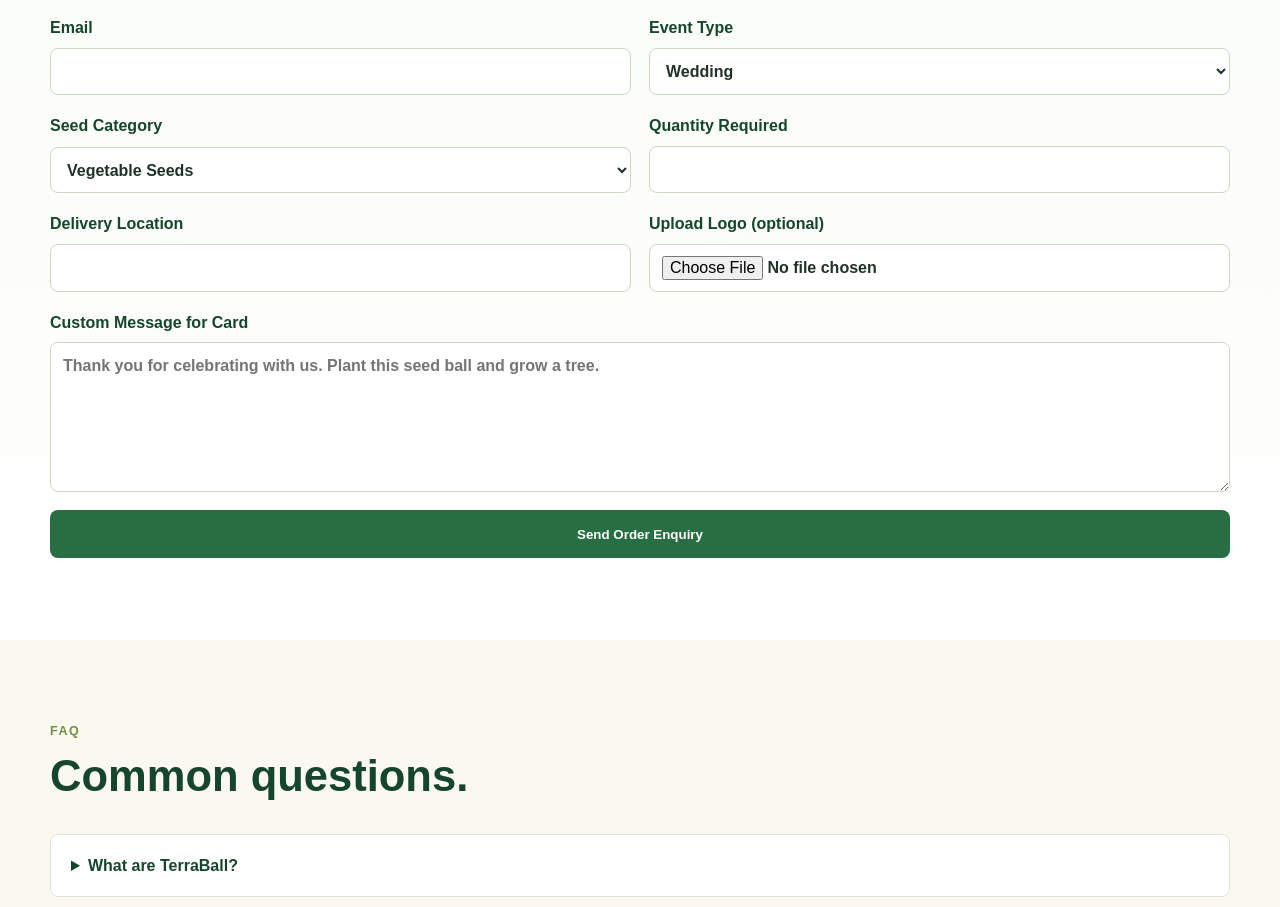
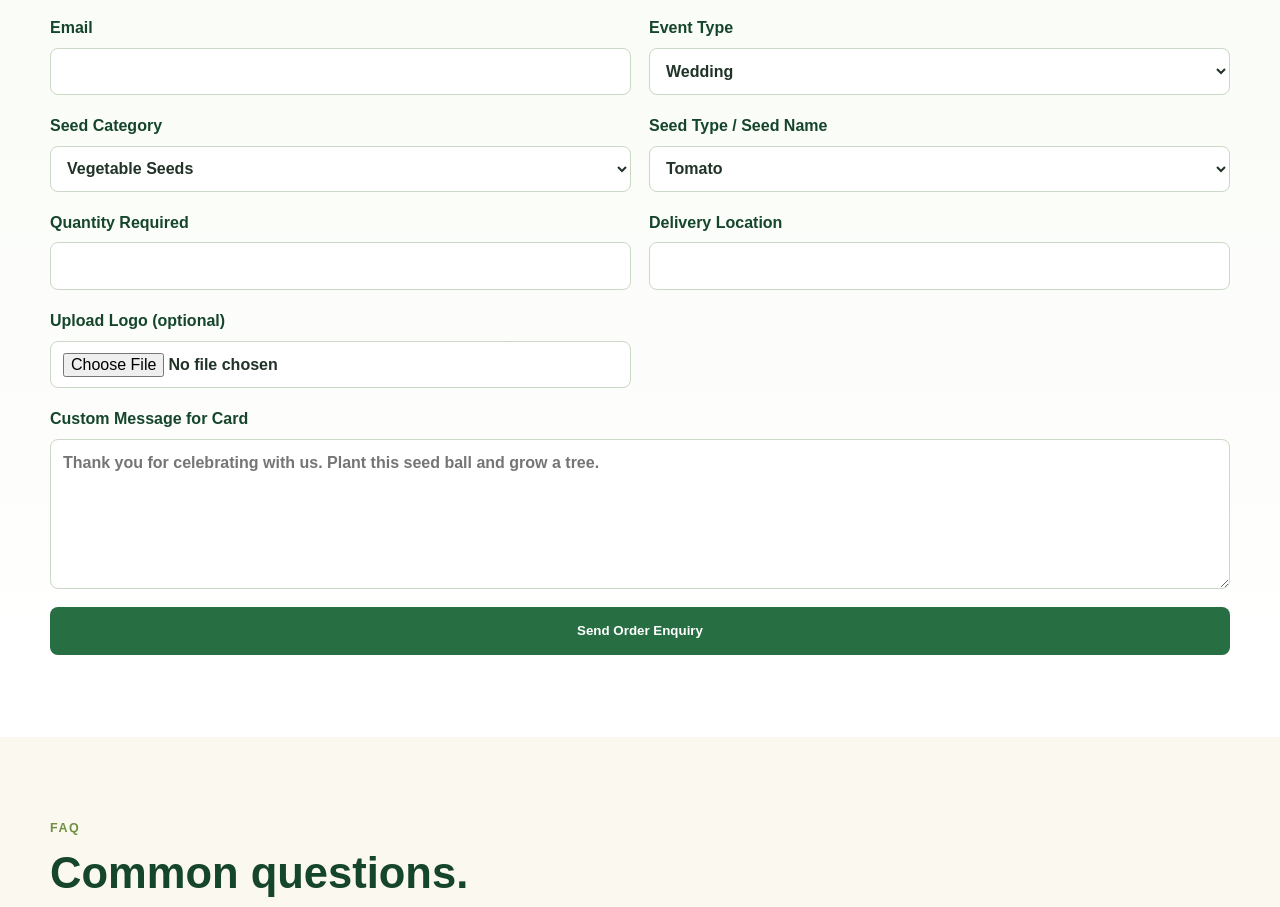
Before and after one commit to Terraball/Terraball, a plain HTML site: page index.html in a window 1280 px wide. Shown: the part 9000-9907 px from the top of the page. Drawn offline with Linux system fonts and the light colour scheme; files whose address does not match are found by name.

Commit message:
Update index.html

```diff
--- a/index.html
+++ b/index.html
@@ -376,7 +376,19 @@
               <option>Other</option>
             </select>
           </label>
-          <label class="other-seed-field" data-other-seed-field>Other Seed Type<input name="Other Seed Type" type="text" placeholder="Write preferred seed name"></label>
+               <label class="other-seed-field" data-other-seed-field>Other Seed Type<input name="Other Seed Type" type="text" placeholder="Write preferred seed name"></label>
+          <label>Seed Type / Seed Name
+            <select name="Seed Type" data-seed-type required>
+              <option>Tomato</option>
+              <option>Chilli</option>
+              <option>Brinjal</option>
+              <option>Okra</option>
+              <option>Other</option>
+            </select>
+          </label>
+          <label class="other-seed-field" data-other-seed-field>Other Seed Name
+            <input name="Other Seed Name" type="text" placeholder="Write preferred seed name">
+          </label>
           <label>Quantity Required<input name="Quantity" type="number" min="1" required></label>
           <label>Delivery Location<input name="Delivery Location" type="text" required></label>
           <label>Upload Logo (optional)<input name="Logo" type="file" accept="image/*,.pdf"></label>
```
